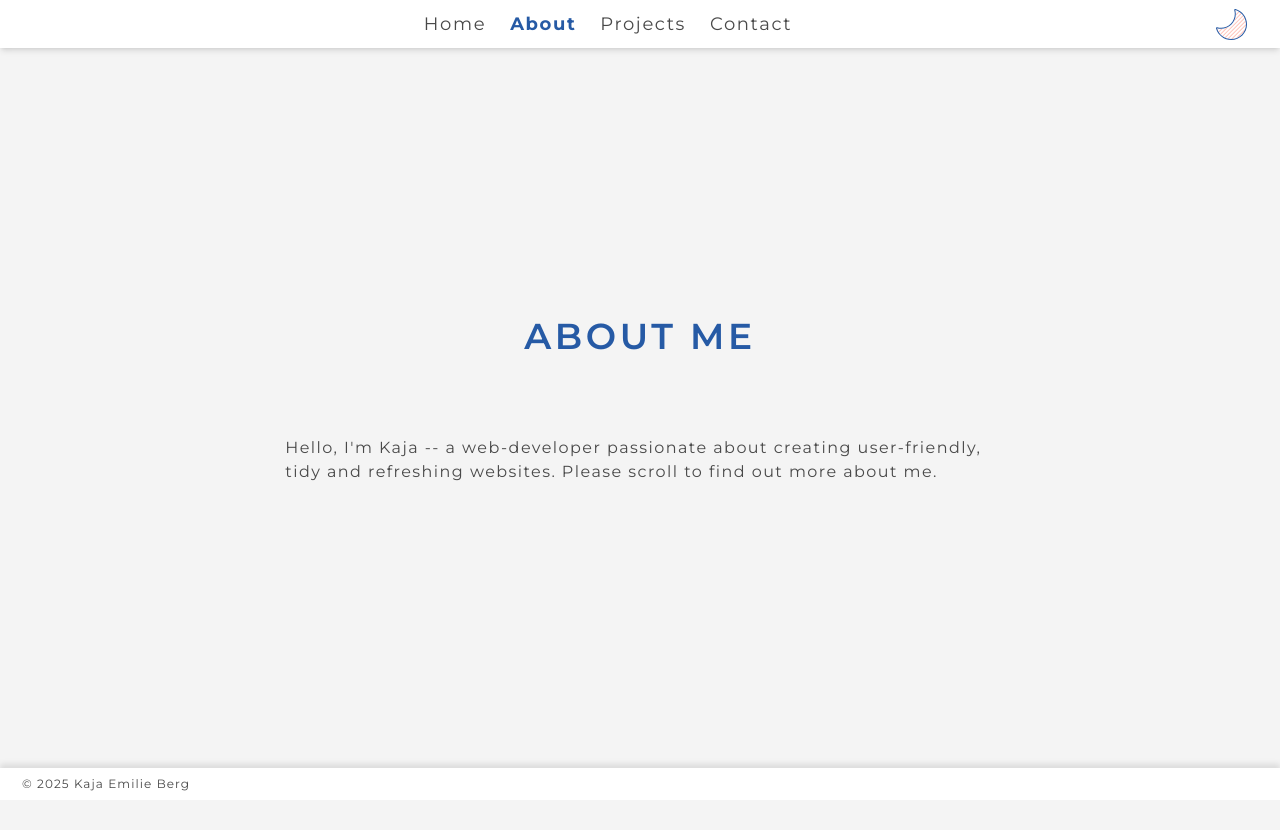
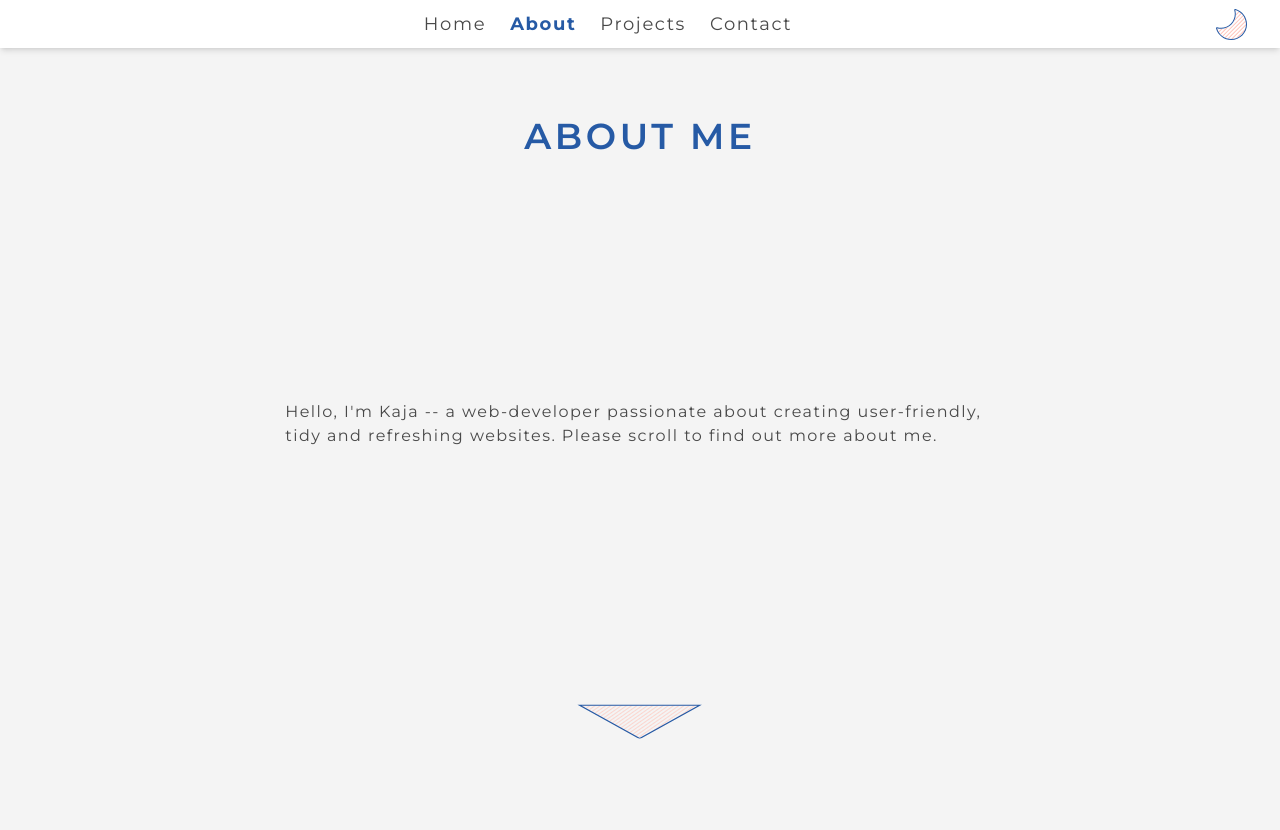
Before and after one commit to git-kaia/my-portfolio, a React (Vite) app: page /about in a window 1280 px wide. Shown: the top 830 px of the page. Before the commit the page ends 800 px from the top, so only its background shows below. Built offline with nearby package versions, Linux system fonts and the light colour scheme.

Commit message:
Layout experimentation * Commented out global footer in App.jsx * Added stripes pattern assets to possibly use as icon fills * Created ScrollTriangle animation component and added scroll triangle to About page for UX purposes

```diff
--- a/src/App.jsx
+++ b/src/App.jsx
@@ -24,7 +24,7 @@ function App() {
             <Route path="/contact" element={<Contact />} />
           </Routes>
         </main>
-        <Footer className="sticky"/>
+        {/* <Footer className="sticky"/> */}
       </div>
     </>
   );
--- /dev/null
+++ b/src/components/animations/ScrollTriangle.jsx
@@ -0,0 +1,46 @@
+import { motion } from "framer-motion";
+import useInView from "../../hooks/useInView";
+
+export default function ScrollTriangle() {
+  const { ref, isInView } = useInView({
+    triggerOnce: false,
+    threshold: 0.5,
+  });
+
+  return (
+    <motion.svg
+      ref={ref}
+      xmlns="http://www.w3.org/2000/svg"
+      viewBox="0 0 200 60"
+      className="w-30 h-10"
+      animate={isInView ? { y: [0, -10, 0] } : { y: 0 }}
+      transition={{
+        duration: 1,
+        repeat: Infinity,
+        ease: "easeInOut",
+      }}
+    >
+      <defs>
+        <pattern
+          id="trianglePattern"
+          patternUnits="userSpaceOnUse"
+          width="4.5"
+          height="8"
+          patternTransform="rotate(55)"
+        >
+          <line
+            x1="0"
+            y1="0"
+            x2="0"
+            y2="8"
+            stroke="var(--accentSecondary)"
+            strokeWidth="2"
+          />
+        </pattern>
+      </defs>
+
+      {/* Triangle shape filled with pattern */}
+      <polygon points="100,60 10,10 190,10" fill="url(#trianglePattern)" stroke="var(--accentPrimary)" strokeWidth="1.7" />
+    </motion.svg>
+  );
+}
--- a/src/components/layout/Navbar.jsx
+++ b/src/components/layout/Navbar.jsx
@@ -5,7 +5,7 @@ import ThemeToggle from "./ThemeToggle";
 export const Navbar = () => {
   return (
     <nav className="bg-[var(--bgSecondary)] shadow-md px-6 py-1 flex gap-6 items-center dark:shadow-none">
-      <div className="flex gap-6 flex-1 justify-center max-w-">
+      <div className="flex gap-6 flex-1 justify-center">
         <NavLink
           to="/"
           end
--- a/src/pages/About.jsx
+++ b/src/pages/About.jsx
@@ -1,26 +1,30 @@
 // pages/About.jsx
 import SectionFadeIn from "../components/animations/SectionFadeIn";
+import ScrollTriangle from "../components/animations/ScrollTriangle";
 
 export default function About() {
     return (
         <>
-      <SectionFadeIn className="h-full flex flex-col items-center justify-center p-5">
-        <h1 className="pb-16 text-4xl font-sans text-[var(--accentPrimary)] tracking-widest uppercase text-center">
+            <SectionFadeIn className="min-h-[90vh] flex flex-col items-center justify-between p-5">
+                <h1 className="p-12 text-4xl font-sans text-[var(--accentPrimary)] tracking-widest uppercase text-center">
                     About me
                 </h1>
-        <p>
+
+                <p className="pb-20">
                     Hello, I'm Kaja -- a web-developer passionate about creating
                     user-friendly, tidy and refreshing websites. Please scroll to find out
                     more about me.{" "}
                 </p>
+
+                <ScrollTriangle />
+
             </SectionFadeIn>
             <SectionFadeIn className="h-full flex flex-col items-center justify-center p-5">
                 <h2 className="text-xl text-[var(--textSecondary)] font-arial uppercase text-center">
-          Late bloomer
+                    More about me
                 </h2>
                 <p>
-          It took me a little longer to figure out that technology is really
-          what I want to do for work.
+                    Lorem ipsum, dolor sit amet consectetur adipisicing elit. Iure earum eos necessitatibus voluptatibus et consectetur harum dignissimos eum eaque quis, animi magnam, amet distinctio corporis sunt! Dicta voluptatibus quaerat quod!
                 </p>
             </SectionFadeIn>
         </>
```
Also changed, not shown: src/assets/icons/stripes.svg (added). Lines whose indentation alone changed are shown as unchanged.
